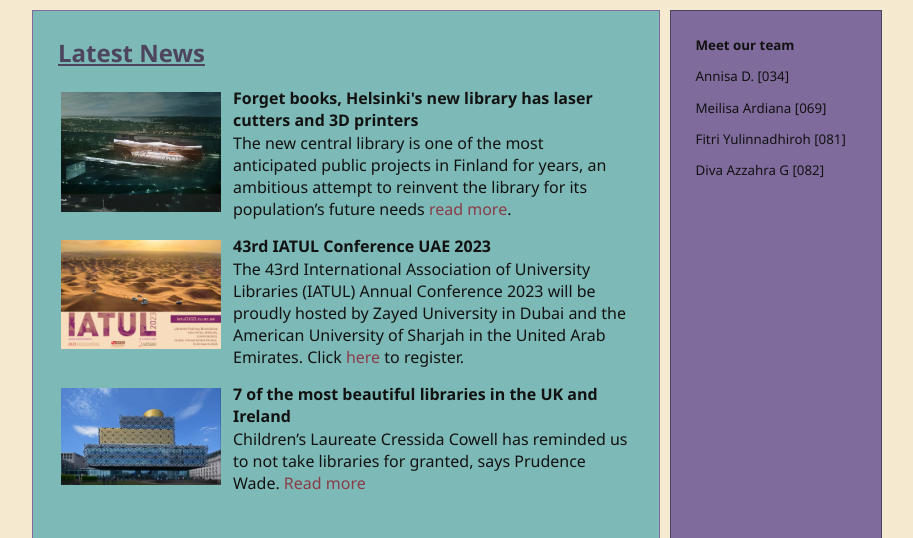
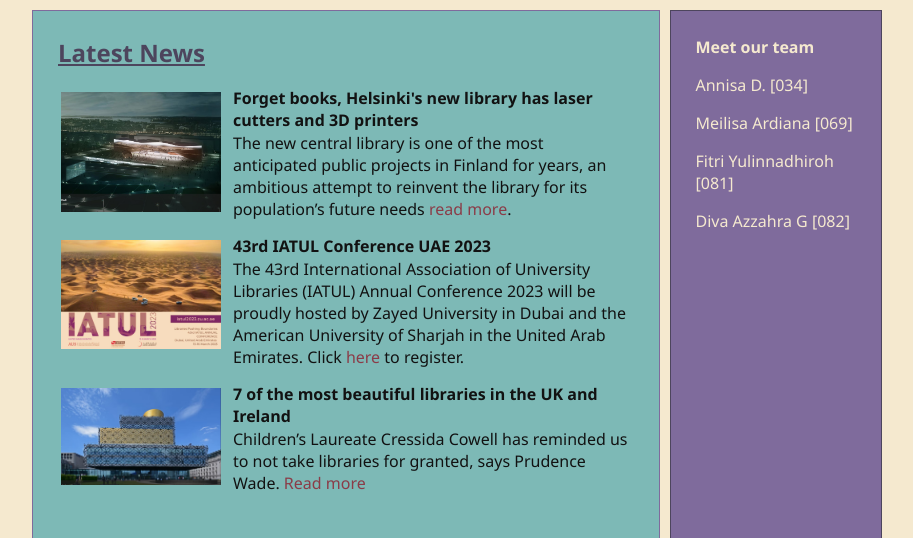
Before and after one commit to Divaaz/4-Horsemen-Library, a PHP site: page /webkelompok2.html in a window 1280 px wide. Shown: the part 185-723 px from the top of the page, without its empty margins (183-1096 px from the left). Run offline with PHP 8.4, Linux system fonts and the light colour scheme.

Commit message:
mengubah style rightSideBar

```diff
--- a/tugas1/style.css
+++ b/tugas1/style.css
@@ -108,10 +108,11 @@ a:hover {
 }
 .rightSideBar {
     order: 3;
+    color: #F5E9CF;
     background-color: #7f6b9c;
     min-width: 25%;
+    max-width: 90px;
     padding: 25px;
-    font-size: smaller;
     border: 1px solid #4D455D;
 }
 /* aside{
```
